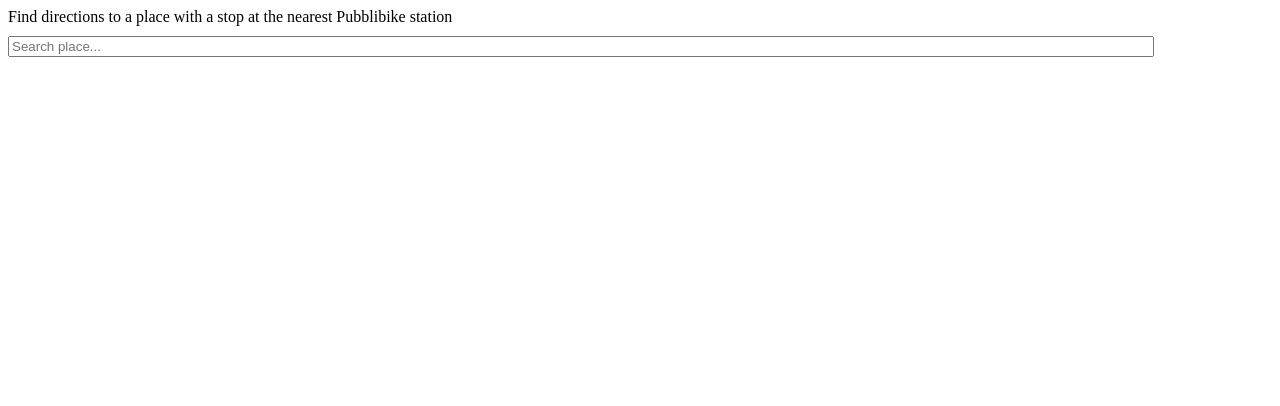
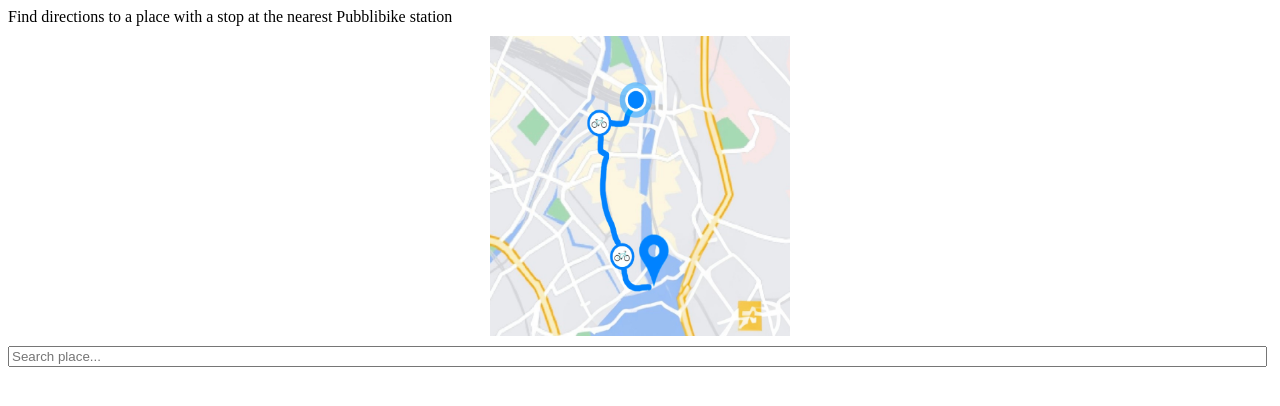
Before and after one commit to desi-ivanov/pubblibike2maps, a plain HTML site: page public/index.html in a window 1280 px wide. Drawn offline with Linux system fonts and the light colour scheme; some packages are replaced by stand-ins of ours.

Commit message:
Add demo img

```diff
--- a/public/index.html
+++ b/public/index.html
@@ -9,7 +9,8 @@
   <body>
     <div style="display: flex; flex-direction: column; gap: 10px;">
       <div>Find directions to a place with a stop at the nearest Pubblibike station</div>
-      <div><input id="query" type="text" placeholder="Search place..." style="width: 90%" /></div>
+      <img src="show.jpg" style="width:300px; height: 300px; align-self: center;"></img>
+      <div><input id="query" type="text" placeholder="Search place..." style="width: 99%;" /></div>
       <div id="results"></div>
     </div>
     <script>
```
Also changed, not shown: README.md, public/show.jpg (added).
